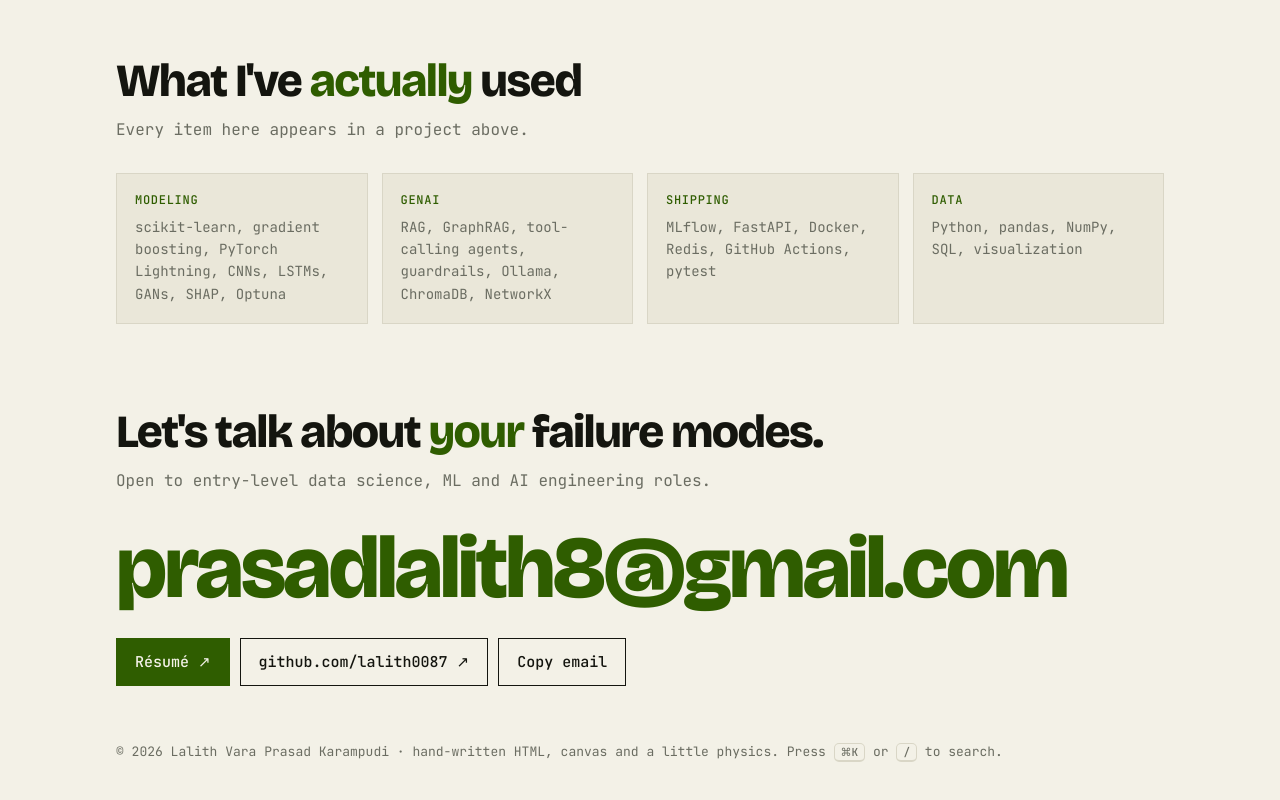
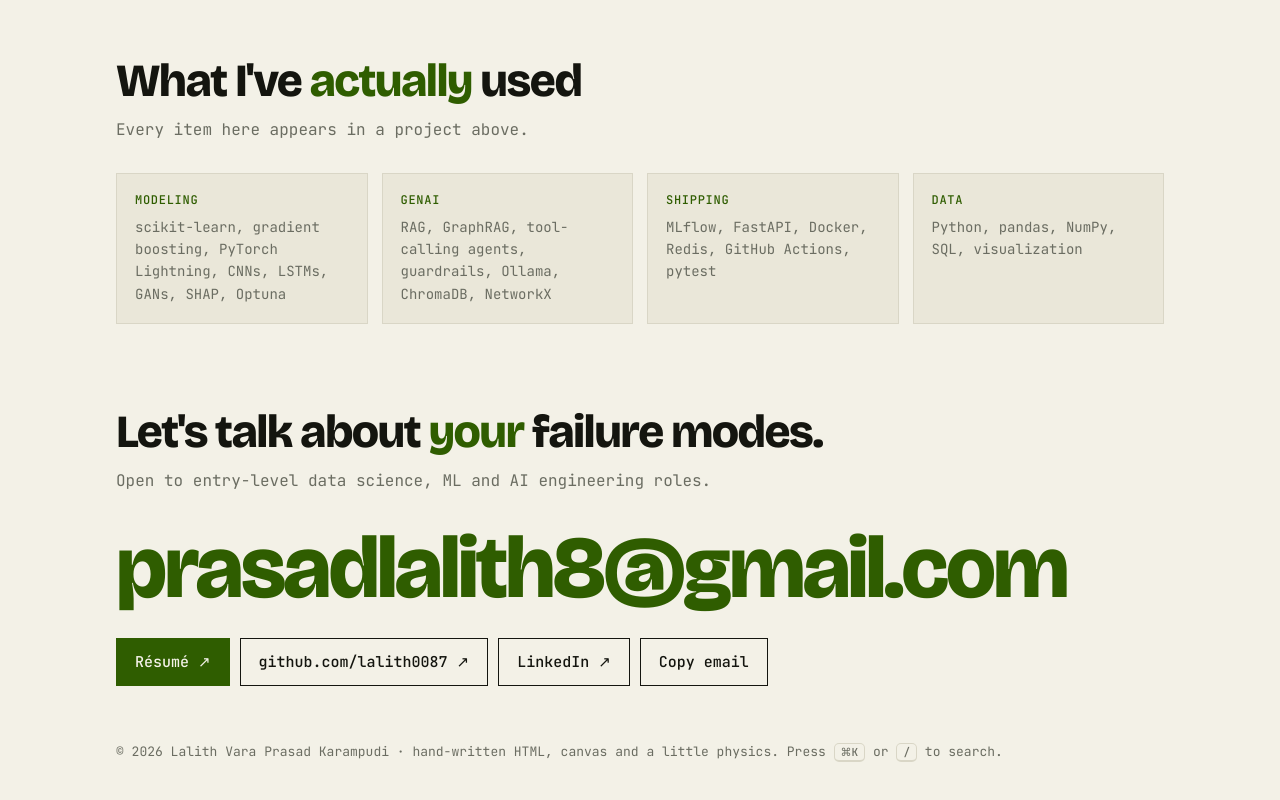
Before and after one commit to lalith0087/lalith0087.github.io, a plain HTML site: page index.html in a window 1280 px wide. Shown: the part 3092-3892 px from the top of the page. Drawn offline with nearby package versions, Linux system fonts and the light colour scheme.

Commit message:
Fix LinkedIn URL in résumé; add LinkedIn button to site

```diff
--- a/index.html
+++ b/index.html
@@ -244,7 +244,7 @@ header::before{background:radial-gradient(420px 300px at var(--x) var(--y),color
     <h2>Let's talk about <em>your</em> failure modes.</h2>
     <p class="lead">Open to entry-level data science, ML and AI engineering roles.</p>
     <div class="big"><a href="mailto:prasadlalith8@gmail.com">prasadlalith8@gmail.com</a></div>
-    <div class="cta"><a class="btn p" href="resume.pdf" target="_blank" rel="noopener">Résumé ↗</a><a class="btn" href="https://github.com/lalith0087" target="_blank" rel="noopener">github.com/lalith0087 ↗</a><button class="btn" id="copy">Copy email</button></div>
+    <div class="cta"><a class="btn p" href="resume.pdf" target="_blank" rel="noopener">Résumé ↗</a><a class="btn" href="https://github.com/lalith0087" target="_blank" rel="noopener">github.com/lalith0087 ↗</a><a class="btn" href="https://www.linkedin.com/in/lalith-vara-prasad-karampudi-b40507250/" target="_blank" rel="noopener">LinkedIn ↗</a><button class="btn" id="copy">Copy email</button></div>
   </section>
 </main>
 <footer><div class="wrap">© 2026 Lalith Vara Prasad Karampudi · hand-written HTML, canvas and a little physics. Press <kbd>⌘K</kbd> or <kbd>/</kbd> to search.</div></footer>
```
Also changed, not shown: 1 other file.
